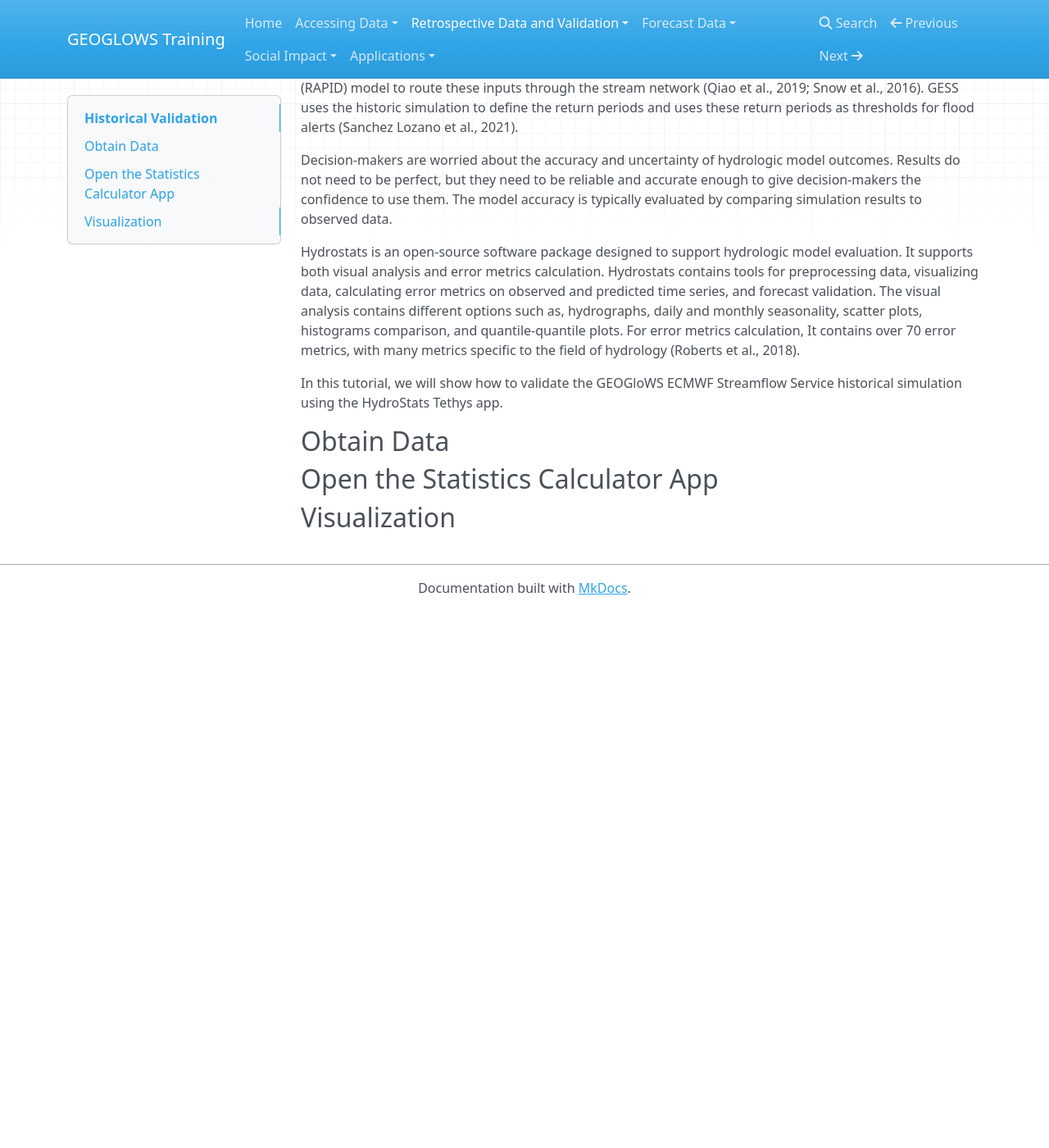
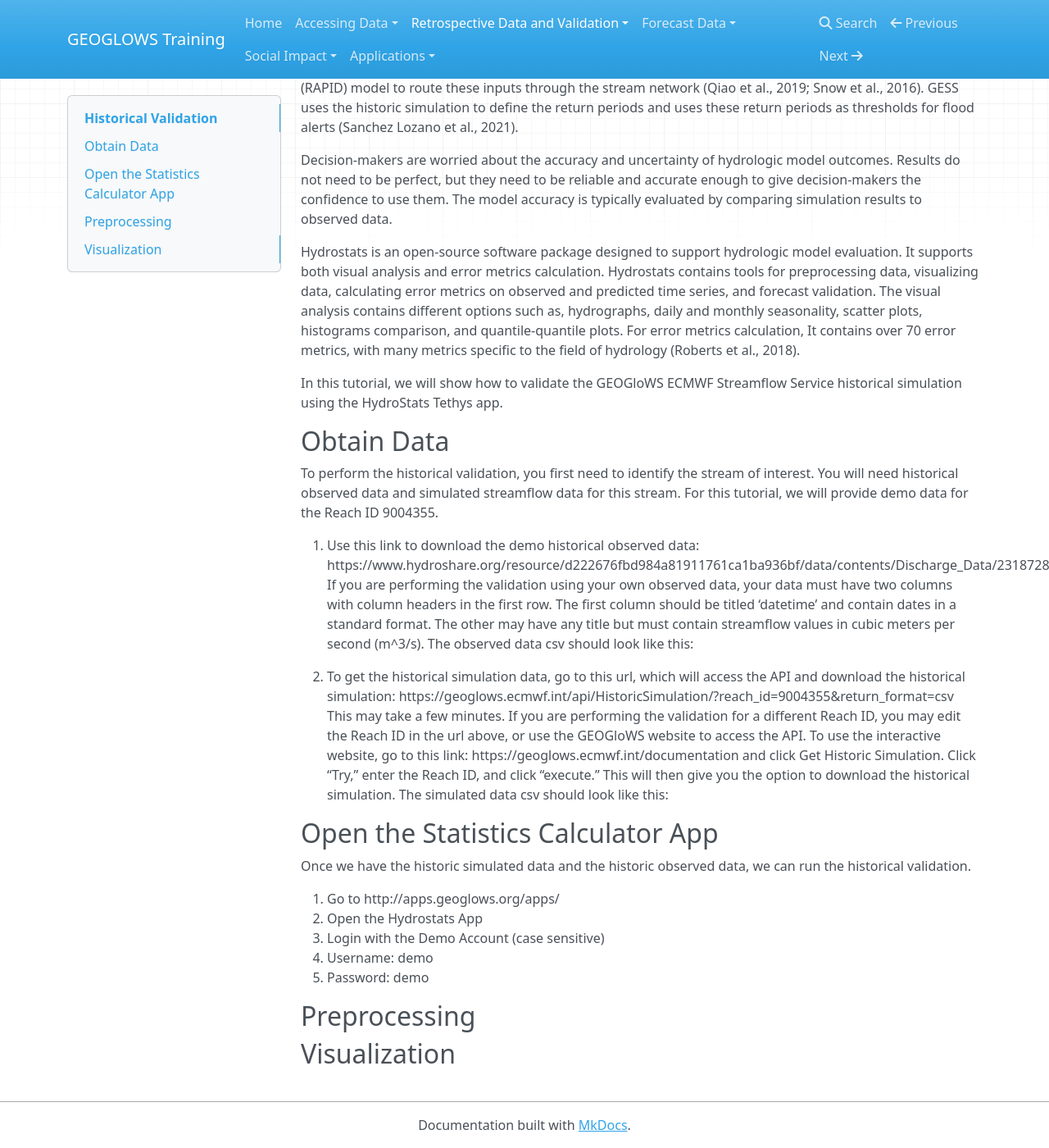
Before and after one commit to geoglows/training.geoglows.org, an MkDocs documentation site: the page built from docs/historical_validation.md, in a window 1280 px wide and 1400 px high, scrolled down 369 px. Shown: the whole window at 82% size. Built offline with MkDocs 1.6.1, drawn with Linux system fonts in a browser that asks for light colours; nearby versions of some CDN libraries; before the commit the page ends 1114 px from its top, so only the background shows below that.

Commit message:
updates to forecast validation 2

```diff
--- a/docs/historical_validation.md
+++ b/docs/historical_validation.md
@@ -21,8 +21,22 @@
 In this tutorial, we will show how to validate the GEOGloWS ECMWF Streamflow Service historical simulation using the HydroStats Tethys app.
 
 ## Obtain Data
+To perform the historical validation, you first need to identify the stream of interest. You will need historical observed data and simulated streamflow data for this stream. For this tutorial, we will provide demo data for the Reach ID 9004355.
+
+1. Use this link to download the demo historical observed data: https://www.hydroshare.org/resource/d222676fbd984a81911761ca1ba936bf/data/contents/Discharge_Data/23187280.csv If you are performing the validation using your own observed data, your data must have two columns with column headers in the first row. The first column should be titled ‘datetime’ and contain dates in a standard format. The other may have any title but must contain streamflow values in cubic meters per second (m^3/s). The observed data csv should look like this:
+
+2. To get the historical simulation data, go to this url, which will access the API and download the historical simulation: https://geoglows.ecmwf.int/api/HistoricSimulation/?reach_id=9004355&return_format=csv This may take a few minutes. If you are performing the validation for a different Reach ID, you may edit the Reach ID in the url above, or use the GEOGloWS website to access the API. To use the interactive website, go to this link: https://geoglows.ecmwf.int/documentation and click Get Historic Simulation. Click “Try,” enter the Reach ID, and click “execute.” This will then give you the option to download the historical simulation. The simulated data csv should look like this:
 
 ## Open the Statistics Calculator App
+Once we have the historic simulated data and the historic observed data, we can run the historical validation.
+
+1. Go to http://apps.geoglows.org/apps/
+2. Open the Hydrostats App
+3. Login with the Demo Account (case sensitive)
+* Username: demo
+* Password: demo
+
+## Preprocessing
 
 ## Visualization
 
```
Also changed, not shown: docs/forecast_validation.md (+7 -0 lines).
